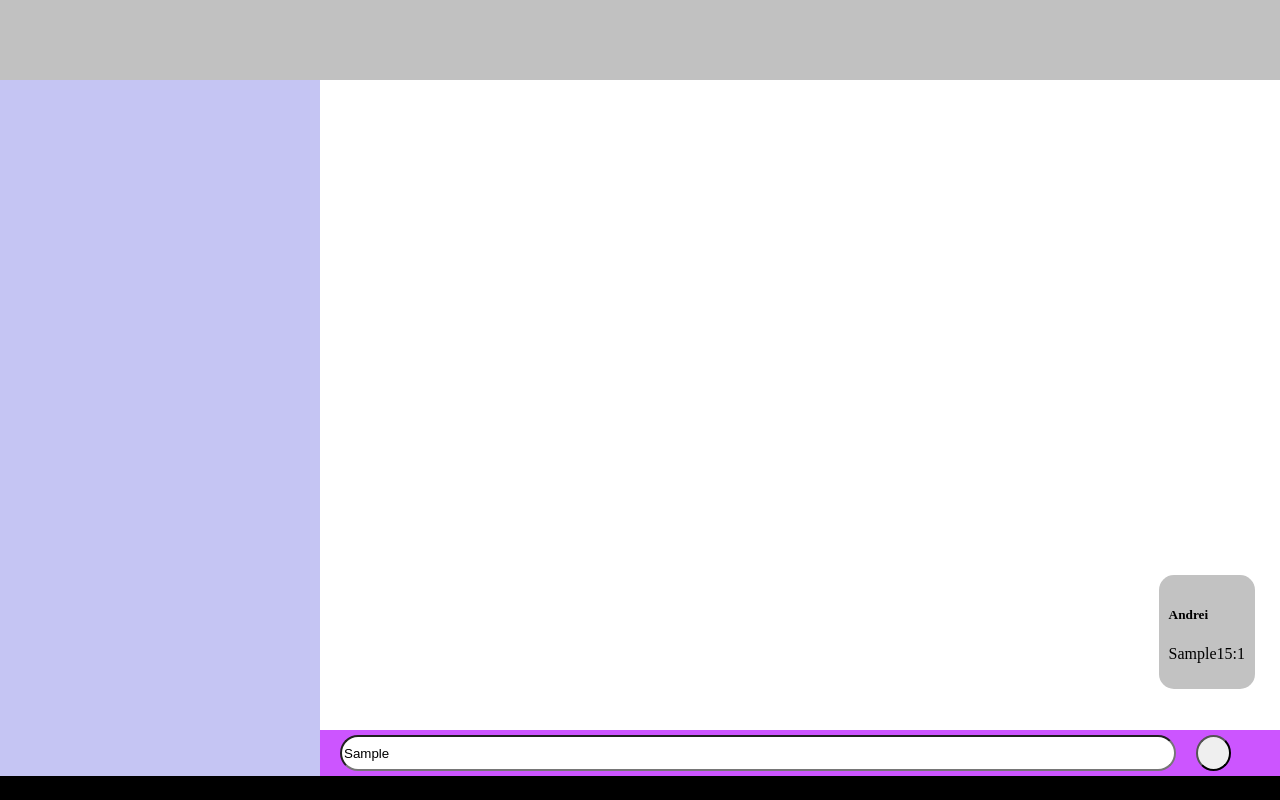
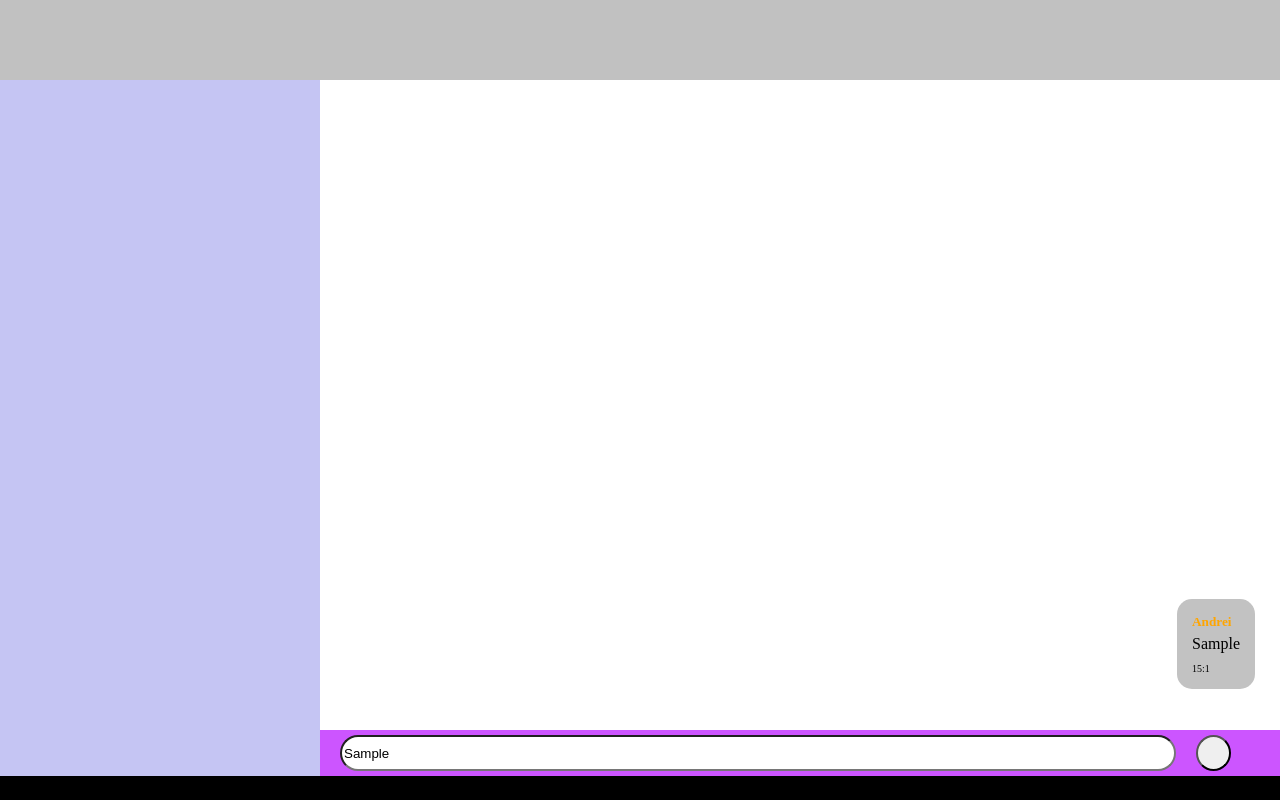
Before and after one commit to Arkhipenka/git, a website: page module_12/index.html in a window 1280 px wide. Both pictures are taken after typing "Sample" into the empty fields and a click on the button 1213 px from the left and 753 px from the top of the page. Drawn offline with Linux system fonts and the light colour scheme.

Commit message:
style date and name

```diff
--- a/module_12/css/style.css
+++ b/module_12/css/style.css
@@ -42,6 +42,19 @@ li{
 	margin: 5px;
 	border-radius: 15px;
 }
+h5{
+	margin: 5px;
+	color: orange;
+}
+p{
+	display: flex;
+	flex-direction: column;
+	margin: 5px;
+}
+span{
+	font-size: 10px;
+	margin-top: 10px;
+}
 .MyMessage{
 	background: #c2c2c2;
 	align-items: flex-end;
```
